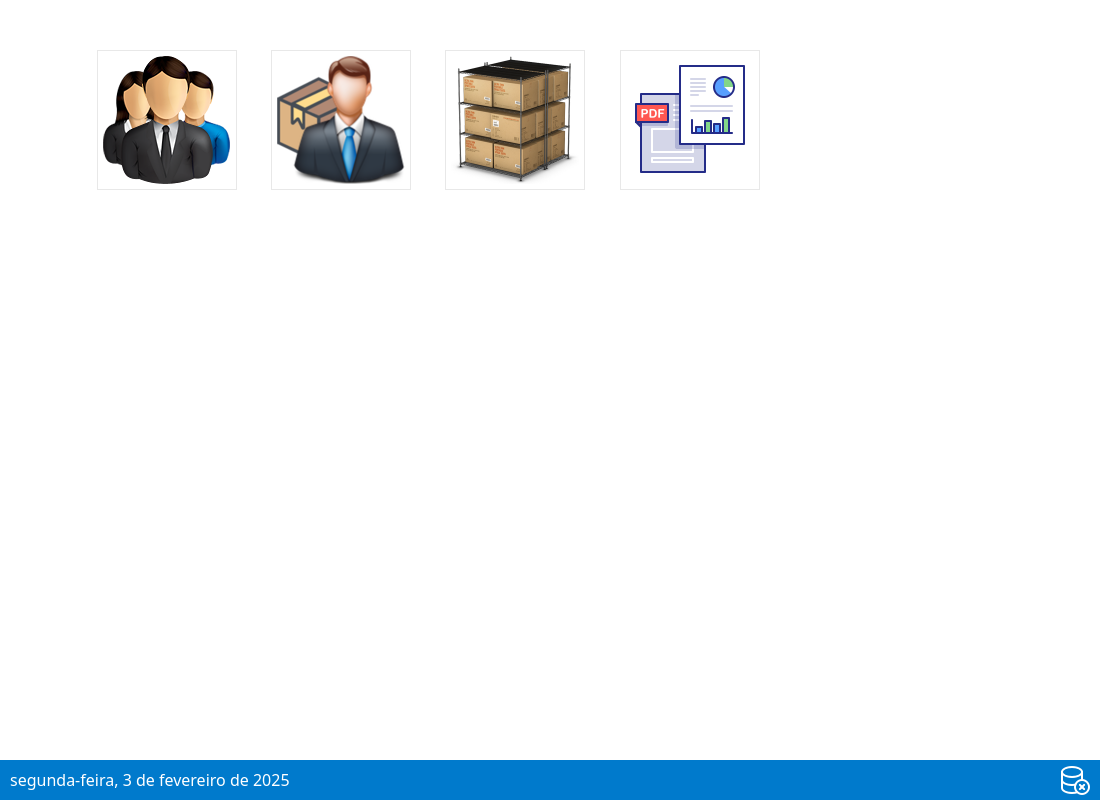
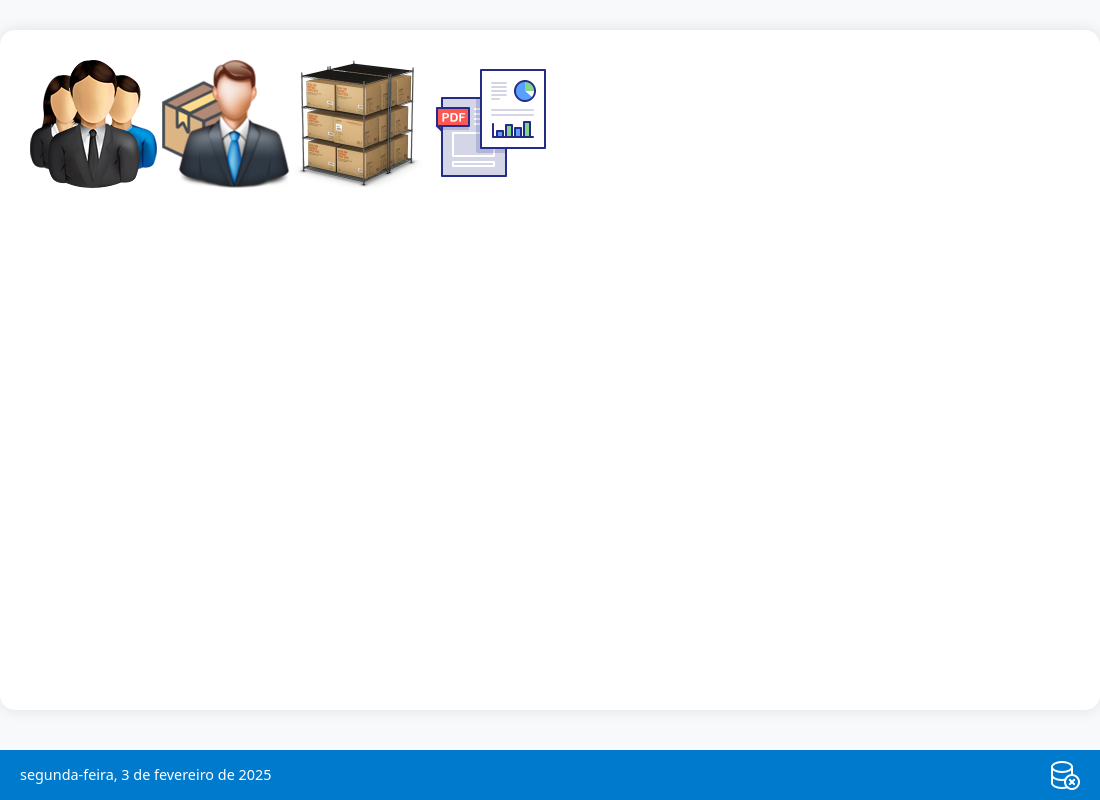
Before and after one commit to arkenzera-main/conest, an Electron app: page src/views/index.html in a window 1100 px wide. Drawn offline with Linux system fonts and the light colour scheme; no server answers.

Commit message:
Salvador da li

```diff
--- a/src/public/css/style.css
+++ b/src/public/css/style.css
@@ -1,39 +1,58 @@
-/* Botões */
-.button img {
-    margin: 50px 15px 25px 15px;
-    padding: 5px;
-    border: 1px solid #e8e8e8;
-    cursor: pointer;
+/* style.css atualizado */
+
+body {
+    background-color: #f8f9fa;
+    min-height: 100vh;
+    display: flex;
+    flex-direction: column;
+    padding-bottom: 60px; /* Altura do footer + espaçamento */
 }
 
-/* Botão reset */
-#btnReset {
-    width: 50px;
-    height: 50px;
-    background-image: url('../img/clear.png');
-    border: none;
-    cursor: pointer;
-    margin-left: 10px;
+.container {
+    flex: 1;
+    max-width: 1200px;
+    margin: 30px auto;
+    background: white;
+    padding: 30px;
+    border-radius: 15px;
+    box-shadow: 0 0 15px rgba(0,0,0,0.1);
+    overflow-y: auto; /* Permite scroll interno se necessário */
 }
 
-
-/* Rodapé */
-footer{
+/* Footer ajustado */
+footer {
     background-color: #007acc;
-    width: 100%;
-    height: 40px;
+    height: 50px;
     display: flex;
     align-items: center;
     justify-content: space-between;
+    padding: 0 20px;
     position: fixed;
     bottom: 0;
+    left: 0;
+    right: 0;
+    z-index: 1000;
 }
 
-footer p{
+footer p {
     color: #fff;
-    margin: 0px 0px 0px 10px;
+    margin: 0;
+    font-size: 0.9rem;
 }
 
-footer img{
+.status-indicator {
+    width: 15px;
+    height: 15px;
+    border-radius: 50%;
     margin-right: 10px;
 }
+
+.connected {
+    background-color: #28a745;
+    box-shadow: 0 0 8px #28a745;
+}
+
+.disconnected {
+    background-color: #dc3545;
+    box-shadow: 0 0 8px #dc3545;
+}
```
Also changed, not shown: main.js (+16 -8 lines), src/views/clientes.html (+1 -0 lines), src/views/fornecedores.html (+1 -0 lines), src/views/produtos.html (+2 -1 lines).
